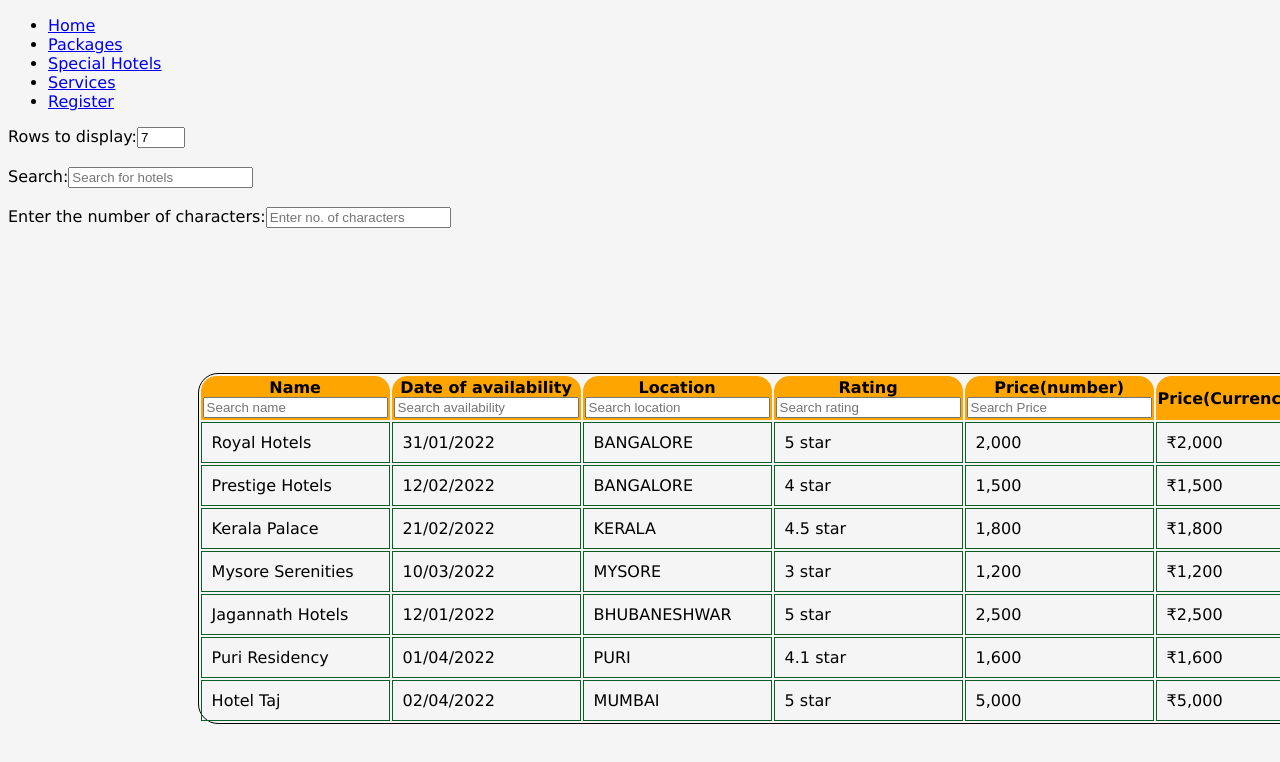
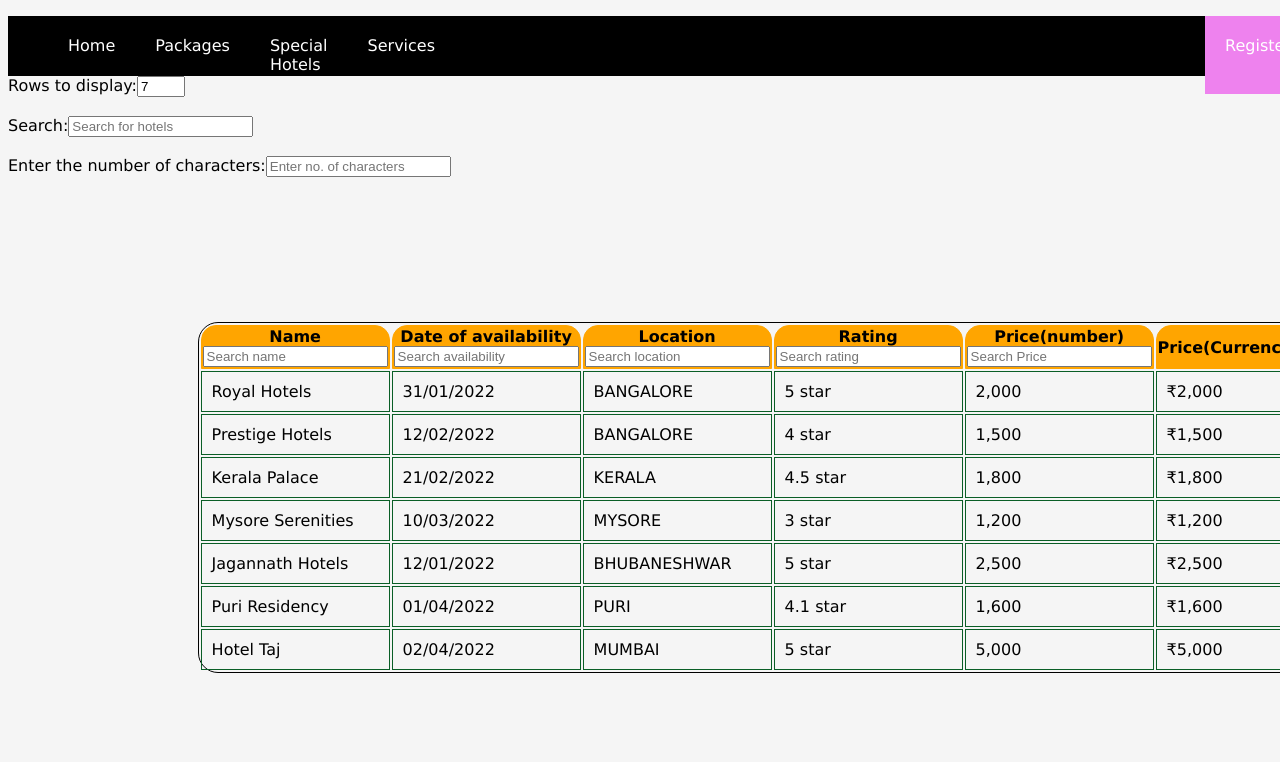
Before and after one commit to adityabiswal2147207/Railway-Managment-System, a plain HTML site: page lab8.html in a window 1280 px wide. Shown: the top 762 px of the page. Drawn offline with nearby package versions, Linux system fonts and the light colour scheme.

Commit message:
Update lab8.css

```diff
--- a/lab8.css
+++ b/lab8.css
@@ -20,3 +20,49 @@ th{
     border-top-left-radius: 15px;
     border-top-right-radius: 15px;
 }
+div{
+
+}
+header {
+    background-color: black;
+    height: 60px;
+    display: flexbox;
+    z-index: 0;
+}
+
+header .navbar {
+    display: flexbox;
+}
+
+header .navbar ul {
+    display: flex;
+}
+
+header .navbar ul li {
+    display: flex;
+    list-style: none;
+}
+
+header .navbar ul li a {
+    text-decoration: none;
+    list-style: none;
+    color: white;
+    padding: 20px;
+}
+
+header .navbar ul li a:hover {
+    background-color: white;
+    color: black;
+    border-radius: 20px;
+}
+
+#login {
+    margin-left: 750px;
+    background-color: violet;
+    color: black;
+}
+
+#login:hover {
+    background-color: white;
+    border-radius: 20px;
+}
```
